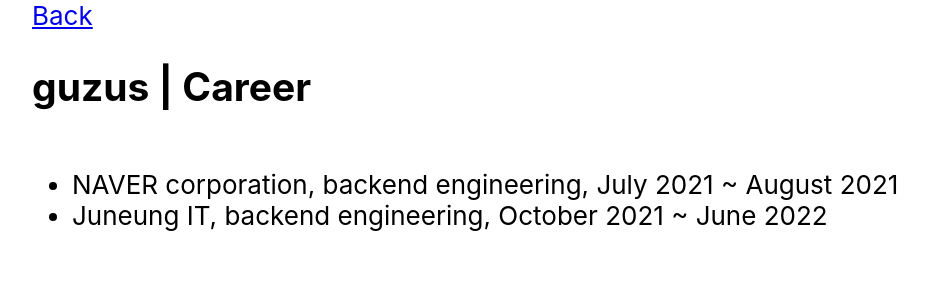
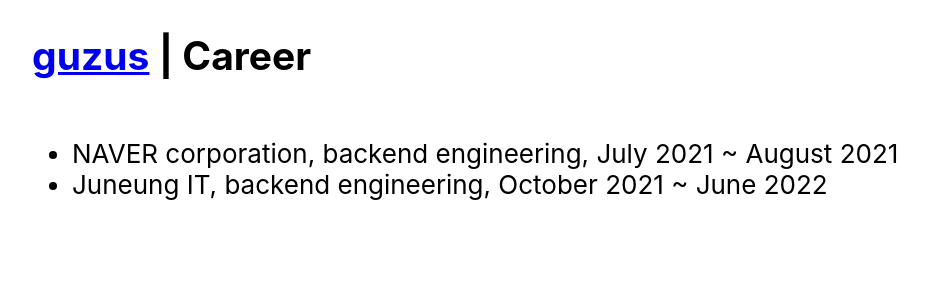
Before and after one commit to dodopeach/dodopeach.github.io, a React (Create React App) app: page /career in a window 1280 px wide. Shown: the top 300 px of the page, without its empty margins (96-1023 px from the left). Built offline with nearby package versions, Linux system fonts and the light colour scheme.

Commit message:
change back button

```diff
--- a/src/components/Career.js
+++ b/src/components/Career.js
@@ -3,8 +3,9 @@
 function Career() {
   return (
     <>
-      <Link to="/">Back</Link>
-      <h2>guzus | Career</h2>
+      <h2>
+        <Link to="/">guzus</Link> | Career
+      </h2>
       <ul>
         <li>NAVER corporation, backend engineering, July 2021 ~ August 2021</li>
         <li>Juneung IT, backend engineering, October 2021 ~ June 2022</li>
--- a/src/components/Donate.js
+++ b/src/components/Donate.js
@@ -4,7 +4,9 @@
   const address = "0x643d0b821d30dc36d81bb827889bf7cba5142810";
   return (
     <>
-      <Link to="/">Back</Link>
+      <h2>
+        <Link to="/">guzus</Link> | Donate
+      </h2>
       <div>
         <h3>ETH</h3>
         <p>{address}</p>
--- a/src/components/Thoughts.js
+++ b/src/components/Thoughts.js
@@ -2,8 +2,9 @@
 function Thoughts() {
   return (
     <>
-      <Link to="/">Back</Link>
-      <h2>guzus | Thoughts</h2>
+      <h2>
+        <Link to="/">guzus</Link> | Thoughts
+      </h2>
     </>
   );
 }
```
Also changed, not shown: 2 other files (tests, documents, lock files or other folders).
